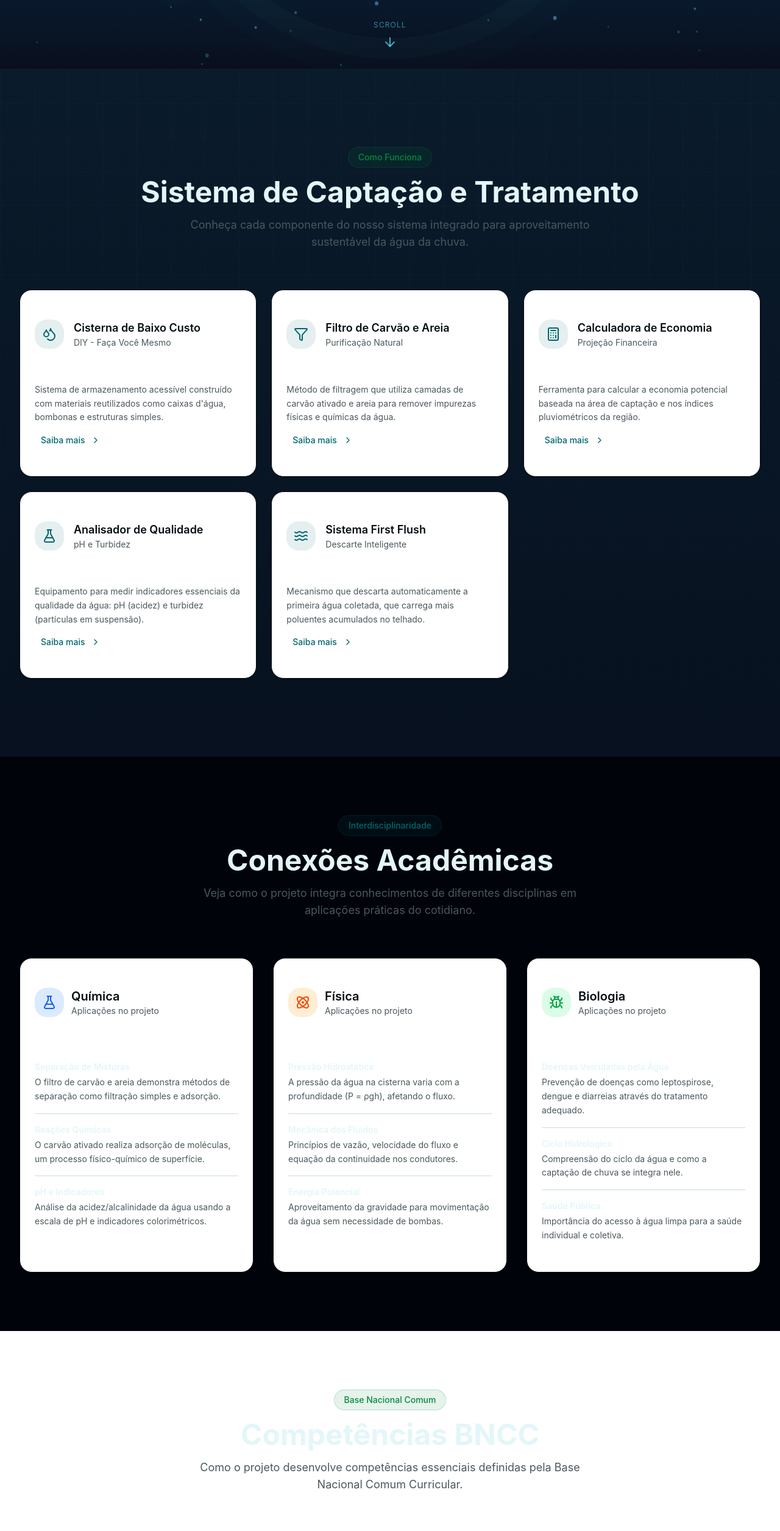
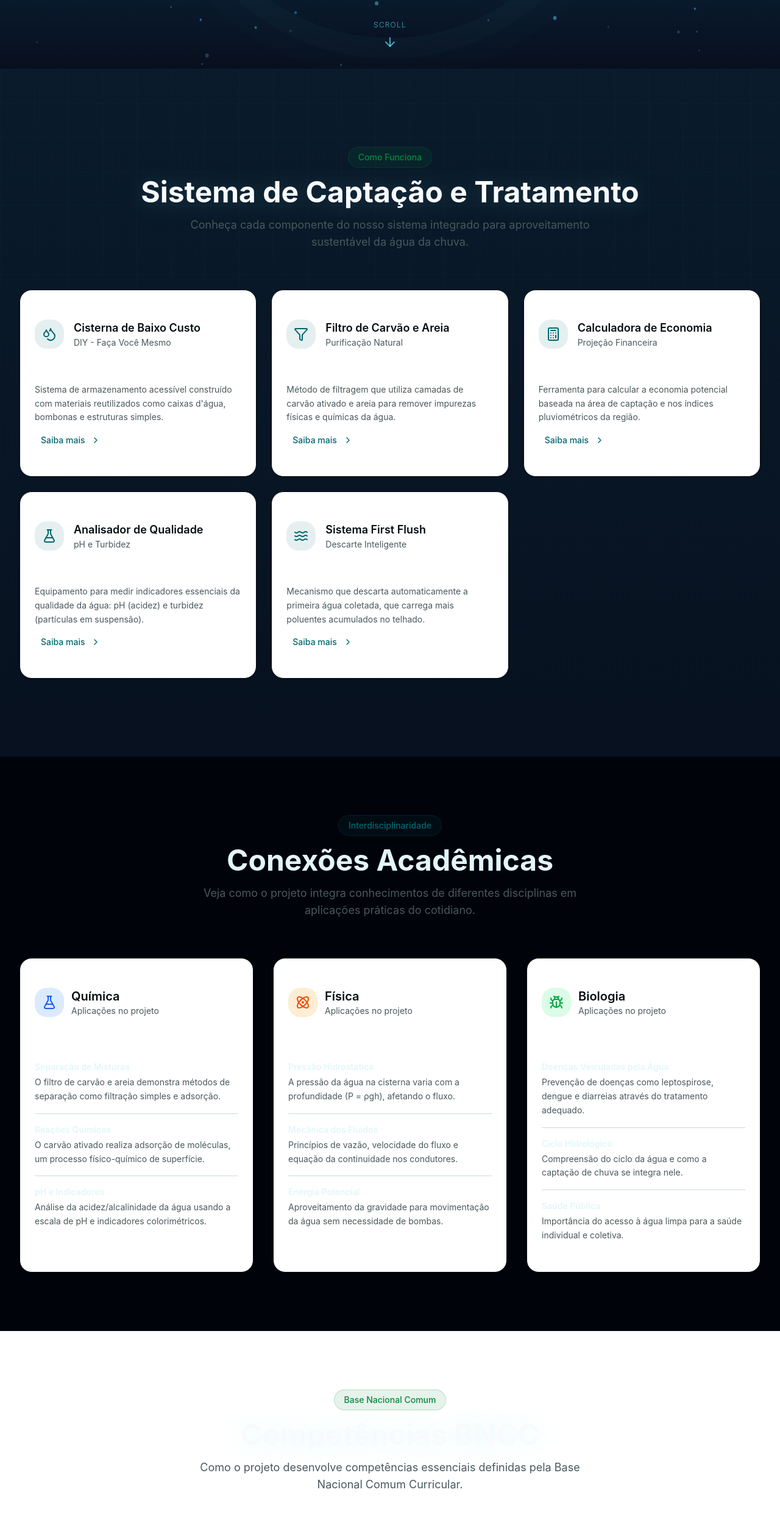
Before and after one commit to gotazero001/captacao-e-tratamento, a Next.js app: page / in a window 1280 px wide. Shown: the part 769-3280 px from the top of the page at 61% size. Built offline with nearby package versions, Linux system fonts and the light colour scheme.

Commit message:
Improve section heading contrast

```diff
--- a/components/bncc-section.tsx
+++ b/components/bncc-section.tsx
@@ -38,7 +38,7 @@ export function BnccSection() {
           <span className="inline-block px-3 sm:px-4 py-1 sm:py-1.5 mb-3 sm:mb-4 text-xs sm:text-sm font-medium text-accent bg-accent/10 rounded-full border border-accent/20">
             Base Nacional Comum
           </span>
-          <h2 className="font-serif text-2xl sm:text-3xl md:text-4xl lg:text-5xl font-bold text-foreground text-balance px-2">
+          <h2 className="font-serif text-2xl sm:text-3xl md:text-4xl lg:text-5xl font-bold text-slate-50 text-balance px-2 drop-shadow-[0_2px_18px_rgba(103,232,249,0.18)]">
             Competências BNCC
           </h2>
           <p className="mt-3 sm:mt-4 text-sm sm:text-base md:text-lg text-muted-foreground max-w-2xl mx-auto text-pretty px-2">
--- a/components/system-section.tsx
+++ b/components/system-section.tsx
@@ -70,7 +70,7 @@ export function SystemSection() {
           <span className="inline-block px-3 sm:px-4 py-1 sm:py-1.5 mb-3 sm:mb-4 text-xs sm:text-sm font-medium text-accent bg-accent/10 rounded-full border border-accent/20">
             Como Funciona
           </span>
-          <h2 className="font-serif text-2xl sm:text-3xl md:text-4xl lg:text-5xl font-bold text-foreground text-balance px-2">
+          <h2 className="font-serif text-2xl sm:text-3xl md:text-4xl lg:text-5xl font-bold text-slate-50 text-balance px-2 drop-shadow-[0_2px_18px_rgba(103,232,249,0.18)]">
             Sistema de Captação e Tratamento
           </h2>
           <p className="mt-3 sm:mt-4 text-sm sm:text-base md:text-lg text-muted-foreground max-w-2xl mx-auto text-pretty px-2">
```
